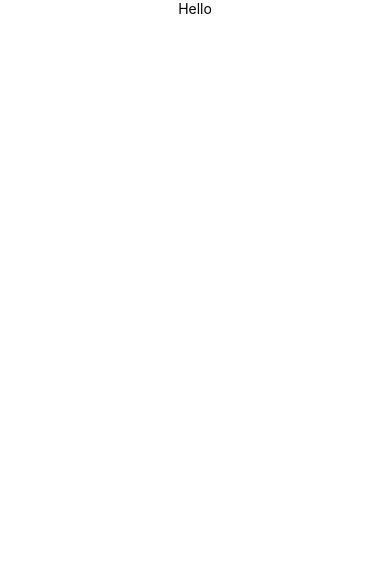
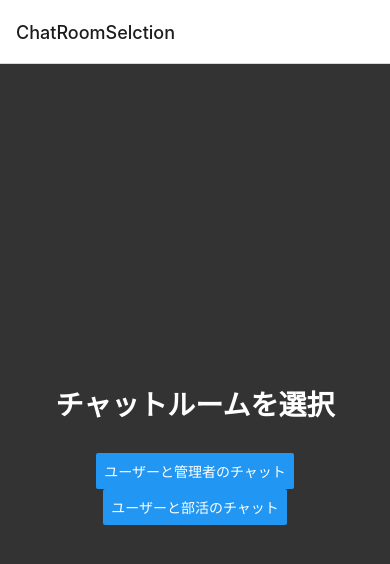
Before and after one commit to to-mo-su-ke/hikoshiki-wiki-app_fork, a React Native app: screen / in a window 390 px wide. Shown: the top 564 px of the page. Built offline with nearby package versions, Linux system fonts and the light colour scheme.

Commit message:
表示できるやつ

```diff
--- a/App.js
+++ b/App.js
@@ -2,15 +2,23 @@ import { StatusBar } from "expo-status-bar";
 import { StyleSheet, Text, View } from "react-native";
 import AppNavigator from "./component/messagerouting"; // AppNavigatorのパスを確認
 import LoginWithEmail from "./login";
+import { ChatRoomSelection } from "./component/ChatRoomSelection";
+import { NavigationContainer } from "@react-navigation/native";
+import { createStackNavigator } from "@react-navigation/stack";
+import { ChatAdmin } from "./component/chatAdmin";
+import { Chatclub } from "./component/chatClub";
+
+const Stack = createStackNavigator();
 
 export default function App() {
   return (
-    <View style={styles.container}>
-      <Text>Hello</Text>
-
-      <AppNavigator />
-      <StatusBar style="auto" />
-    </View>
+    <NavigationContainer>
+      <Stack.Navigator initialRouteName="ChatRoomSelection">
+        <Stack.Screen name="ChatRoomSelction" component={ChatRoomSelection}/>
+        <Stack.Screen name="ChatAdmin" component={ChatAdmin}/>
+        <Stack.Screen name="Chatclub" component={Chatclub}/>
+      </Stack.Navigator>
+    </NavigationContainer>
   );
 }
 
```
